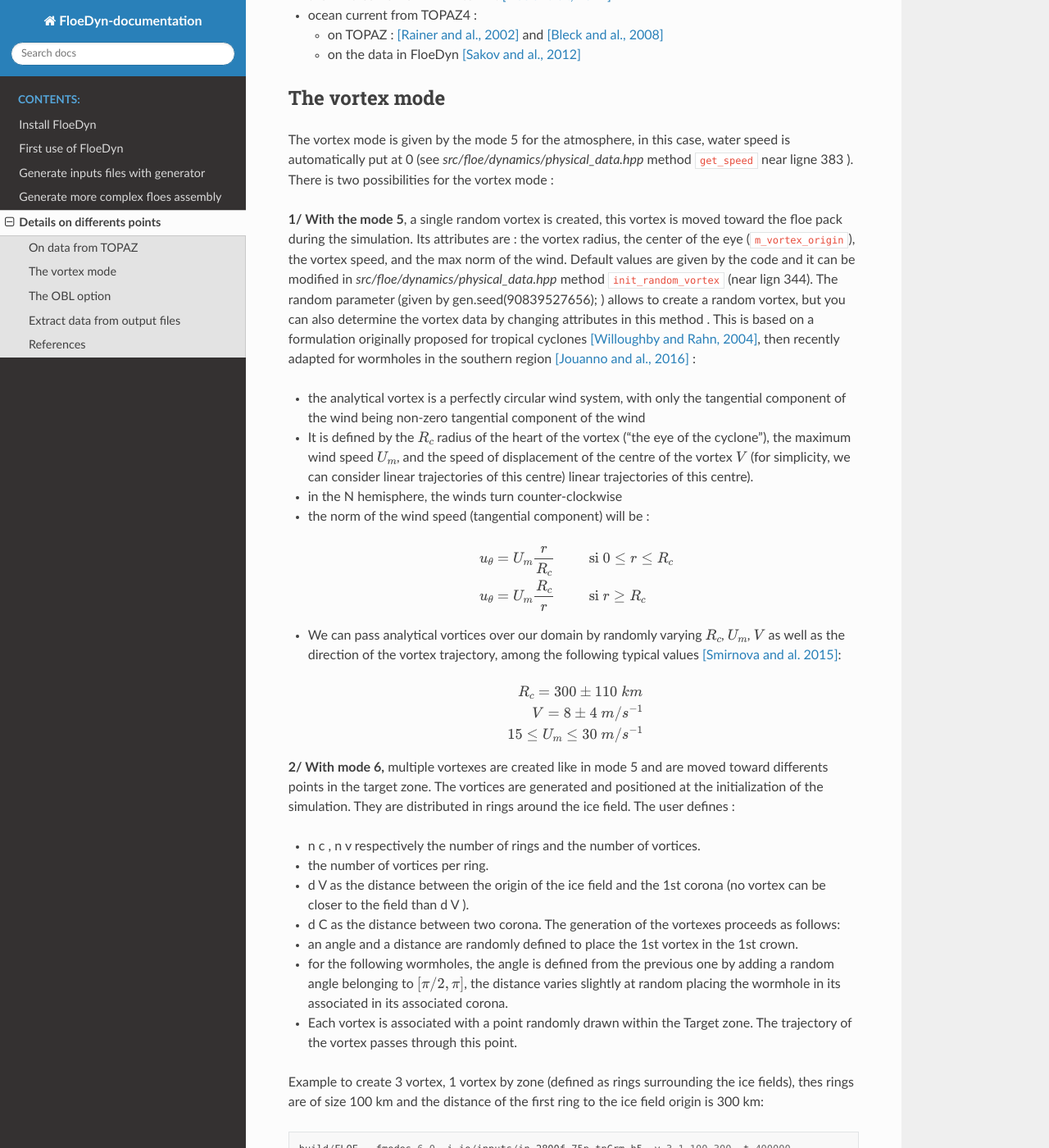
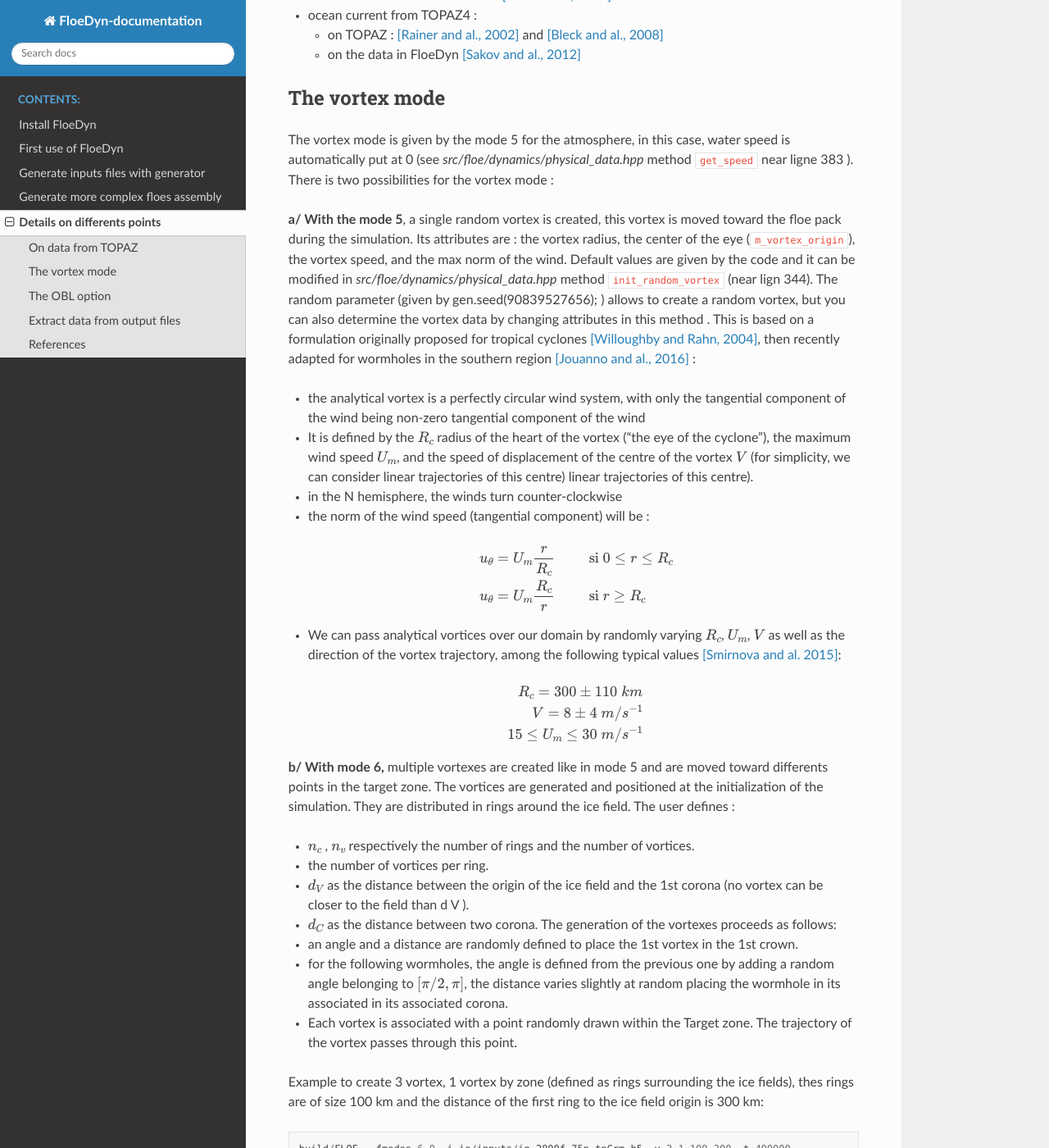
Before and after one commit to FloeDynHub/FloeDyn-documentation, a Sphinx documentation site: the page built from source/Details.md, in a window 1280 px wide and 1400 px high, scrolled down 450 px. Shown: the whole window at 82% size. Built offline with Sphinx 7.4.7 and the Read the Docs theme 2.0.0, drawn with Linux system fonts in a browser that asks for light colours.

Commit message:
Update Details.md

```diff
--- a/source/Details.md
+++ b/source/Details.md
@@ -16,7 +16,7 @@ Some references :
 
 The vortex mode is given by the mode 5 for the atmosphere, in this case, water speed is automatically put at 0 (see *src/floe/dynamics/physical_data.hpp* method `get_speed` near ligne 383 ). There is two possibilities for the vortex mode :
 
-__1/ With the mode 5__, a single random vortex is created, this vortex is moved toward the floe pack during the simulation. Its attributes are : the vortex radius, the center of the eye (`m_vortex_origin`), the vortex speed, and the max norm of the wind. Default values are given by the code and it can be modified in *src/floe/dynamics/physical_data.hpp* method `init_random_vortex` (near lign 344). The random parameter (given by gen.seed(90839527656); ) allows to create a random vortex, but you can also determine the vortex data by changing attributes in this method . This is based on a formulation originally proposed for tropical cyclones [[Willoughby and Rahn, 2004]](#References), then recently adapted for wormholes in the southern region [[Jouanno and al., 2016]](#References) :
+__a/ With the mode 5__, a single random vortex is created, this vortex is moved toward the floe pack during the simulation. Its attributes are : the vortex radius, the center of the eye (`m_vortex_origin`), the vortex speed, and the max norm of the wind. Default values are given by the code and it can be modified in *src/floe/dynamics/physical_data.hpp* method `init_random_vortex` (near lign 344). The random parameter (given by gen.seed(90839527656); ) allows to create a random vortex, but you can also determine the vortex data by changing attributes in this method . This is based on a formulation originally proposed for tropical cyclones [[Willoughby and Rahn, 2004]](#References), then recently adapted for wormholes in the southern region [[Jouanno and al., 2016]](#References) :
 * the analytical vortex is a perfectly circular wind system, with only the tangential component of the wind being non-zero
 tangential component of the wind
 * It is defined by the $R_c$ radius of the heart of the vortex ("the eye of the cyclone"), the maximum wind speed $U_m$, and the speed of displacement of the centre of the vortex $V$ (for simplicity, we can consider linear trajectories of this centre)
@@ -43,12 +43,12 @@ $$
 \end{align*}
 $$
 
-__2/ With mode 6,__ multiple vortexes are created like in mode 5 and are moved toward differents points in the target zone. The vortices are generated and positioned at the initialization of the simulation. They are distributed in rings around the ice field. The user defines :
-* n c , n v respectively the number of rings and the number of vortices.
+__b/ With mode 6,__ multiple vortexes are created like in mode 5 and are moved toward differents points in the target zone. The vortices are generated and positioned at the initialization of the simulation. They are distributed in rings around the ice field. The user defines :
+* $n_c$ , $n_v$ respectively the number of rings and the number of vortices.
 * the number of vortices per ring.
-* d V as the distance between the origin of the ice field and the 1st corona (no vortex
+* $d_V$ as the distance between the origin of the ice field and the 1st corona (no vortex
 can be closer to the field than d V ).
-* d C as the distance between two corona.
+* $d_C$ as the distance between two corona.
 The generation of the vortexes proceeds as follows:
 * an angle and a distance are randomly defined to place the 1st vortex in the 1st
 crown.
```
